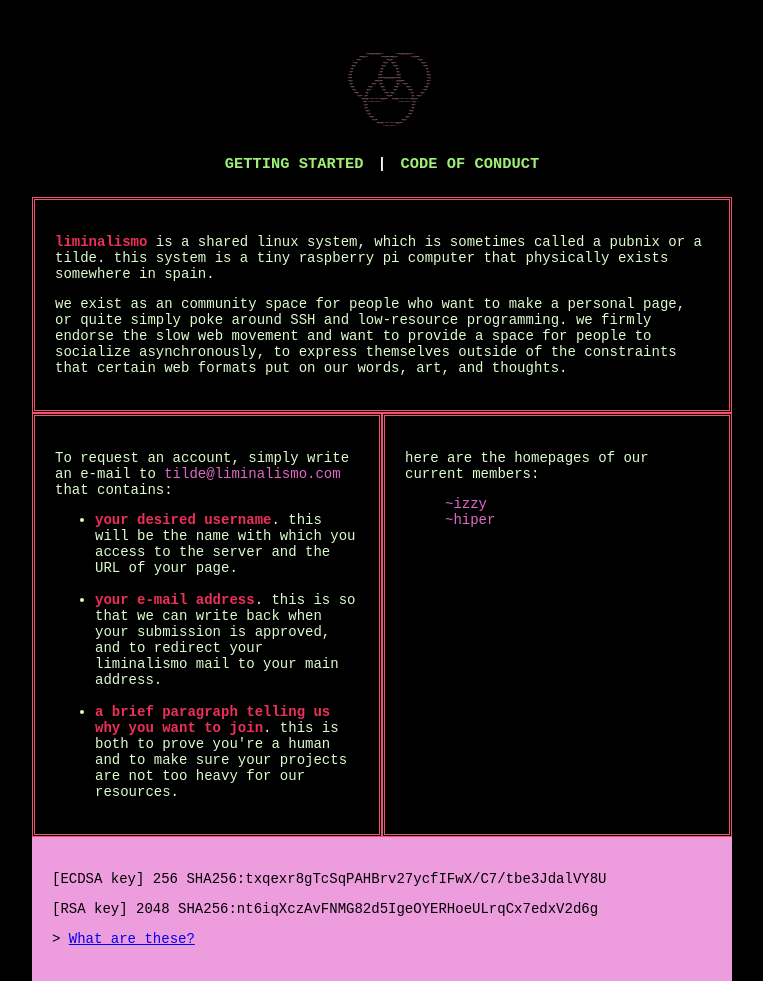
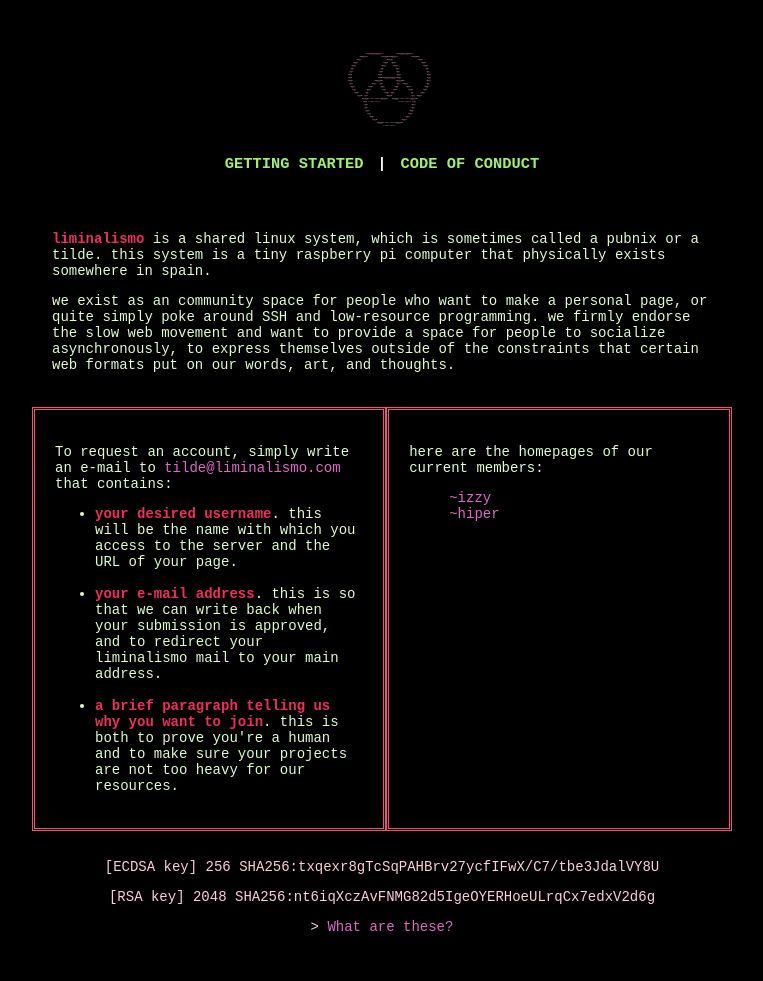
Before and after one commit to liminalismo/tilde-homepage, a plain HTML site: page index.html in a window 1280 px wide. Shown: the whole page, without its empty margins (258-1021 px from the left). Drawn offline with Linux system fonts and the light colour scheme.

Commit message:
Fix footer, remove about box

```diff
--- a/index.html
+++ b/index.html
@@ -91,8 +91,7 @@ html, body {
 
     #about {
       display: table-cell;
-      border: 3px;
-      border-style: double;
+
       border-color: #F25174;
       padding: 20px;
     }
@@ -109,7 +108,7 @@ html, body {
       border-style: double;
       border-color: #F25174;
       padding: 20px;
-      width: 50%;
+      width: 40em;
     }
 
     #members {
@@ -118,23 +117,25 @@ html, body {
       border-style: double;
       border-color: #F25174;
       padding: 20px;
-      width: 50%;
+      width:50em;
     }
 
     #members ul {
       list-style-type: none;
     }
 
-    #members a, #howto a {
+    #members a, #howto a, footer a {
       text-decoration: none;
       color: #DD6AC7;
     }
 
     /* Footer elements */
     footer {
-      background: #ED9CDE;
-      padding: 20px;
-      text-align: justify;
+      margin: auto;
+      background: #black;
+      color: #FDCED8;
+      padding: 1em;
+      text-align: center;
     }
   </style>
 </head>
```
